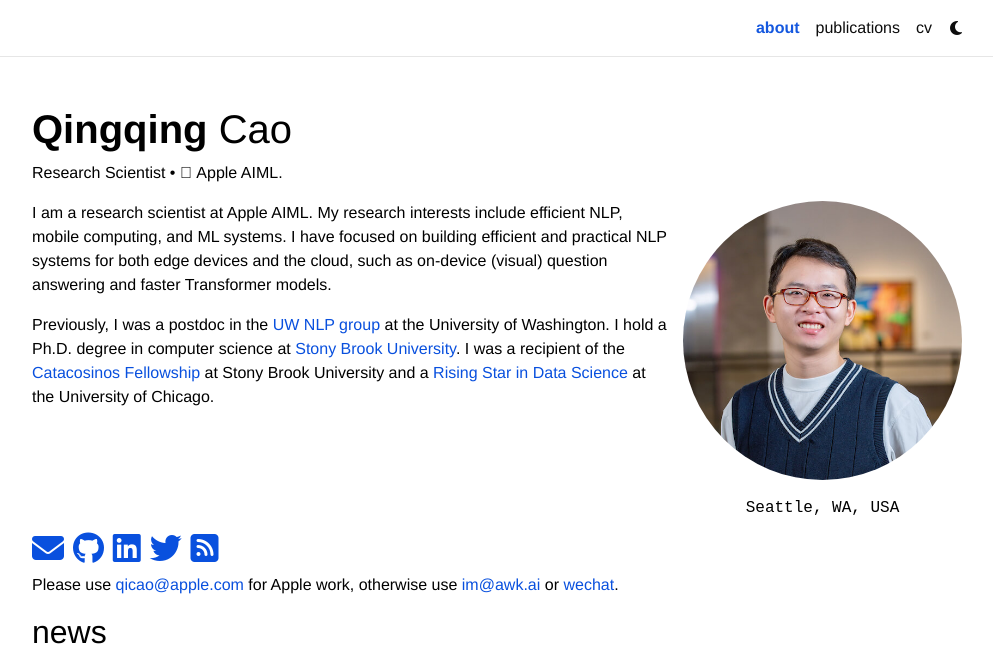
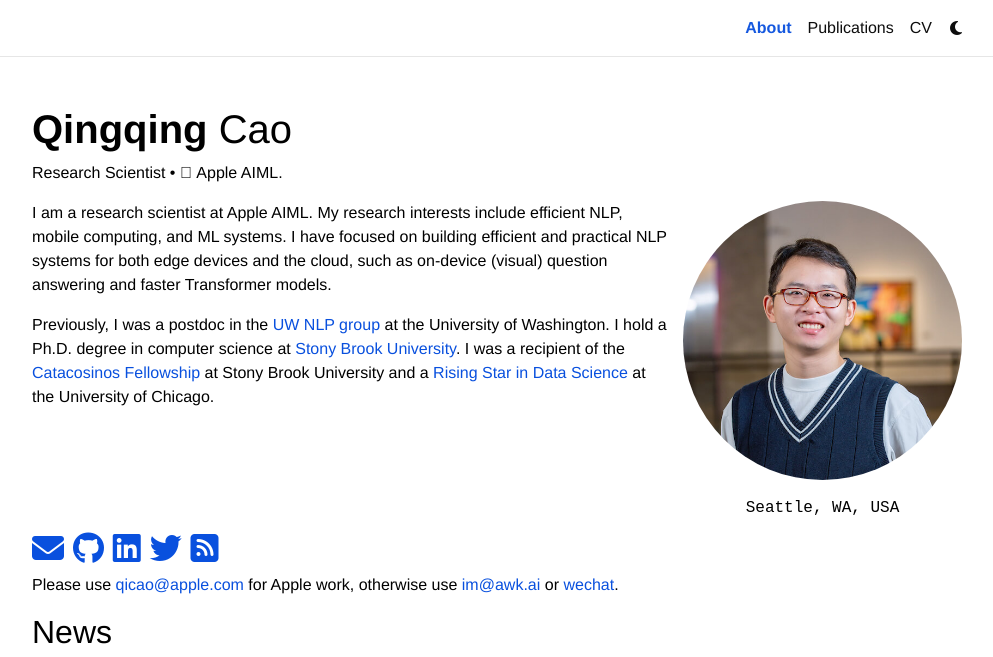
Before and after one commit to csarron/website, a Jekyll site: the page built from _pages/about.md, in a window 1280 px wide and 1078 px high, cut to the strip 0-657 px from the top of the window. Shown: the whole strip, without its empty margins (143-1136 px from the left). Built offline with Jekyll 4.4.1, drawn with Linux system fonts in a browser that asks for light colours; full-size pictures stand in for the smaller copies a plugin makes; comment, search, counter and statistics services are not loaded; a style sheet for code colours, icons or effects is not loaded; some of the changed text lies outside the part shown.

Commit message:
capitalize section header

```diff
--- a/_layouts/about.html
+++ b/_layouts/about.html
@@ -55,19 +55,19 @@
           {%- endif %}
           <!-- News -->
           {% if page.news and site.announcements.enabled -%}
-            <h2><a href="{{ '/news/' | relative_url }}" style="color: inherit;">news</a></h2>
+            <h2><a href="{{ '/news/' | relative_url }}" style="color: inherit;">News</a></h2>
             {%- include news.html limit=true %}
           {%- endif %}
 
           <!-- Latest posts -->
           {% if page.latest_posts -%}
-            <h2><a href="{{ '/blog/' | relative_url }}" style="color: inherit;">latest posts</a></h2>
+            <h2><a href="{{ '/blog/' | relative_url }}" style="color: inherit;">Latest posts</a></h2>
             {%- include latest_posts.html %}
           {%- endif %}
 
           <!-- Selected papers -->
           {% if page.selected_papers -%}
-            <h2><a href="{{ '/publications/' | relative_url }}" style="color: inherit;">recent publications</a></h2>
+            <h2><a href="{{ '/publications/' | relative_url }}" style="color: inherit;">Recent publications</a></h2>
             {%- include selected_papers.html %}
           {%- endif %}
 
--- a/_pages/about.md
+++ b/_pages/about.md
@@ -1,6 +1,6 @@
 ---
 layout: about
-title: about
+title: About
 permalink: /
 subtitle: Research Scientist •  Apple AIML.
 
```
Also changed, not shown: _pages/cv.md (+1 -1 lines), _pages/publications.md (+1 -1 lines).
